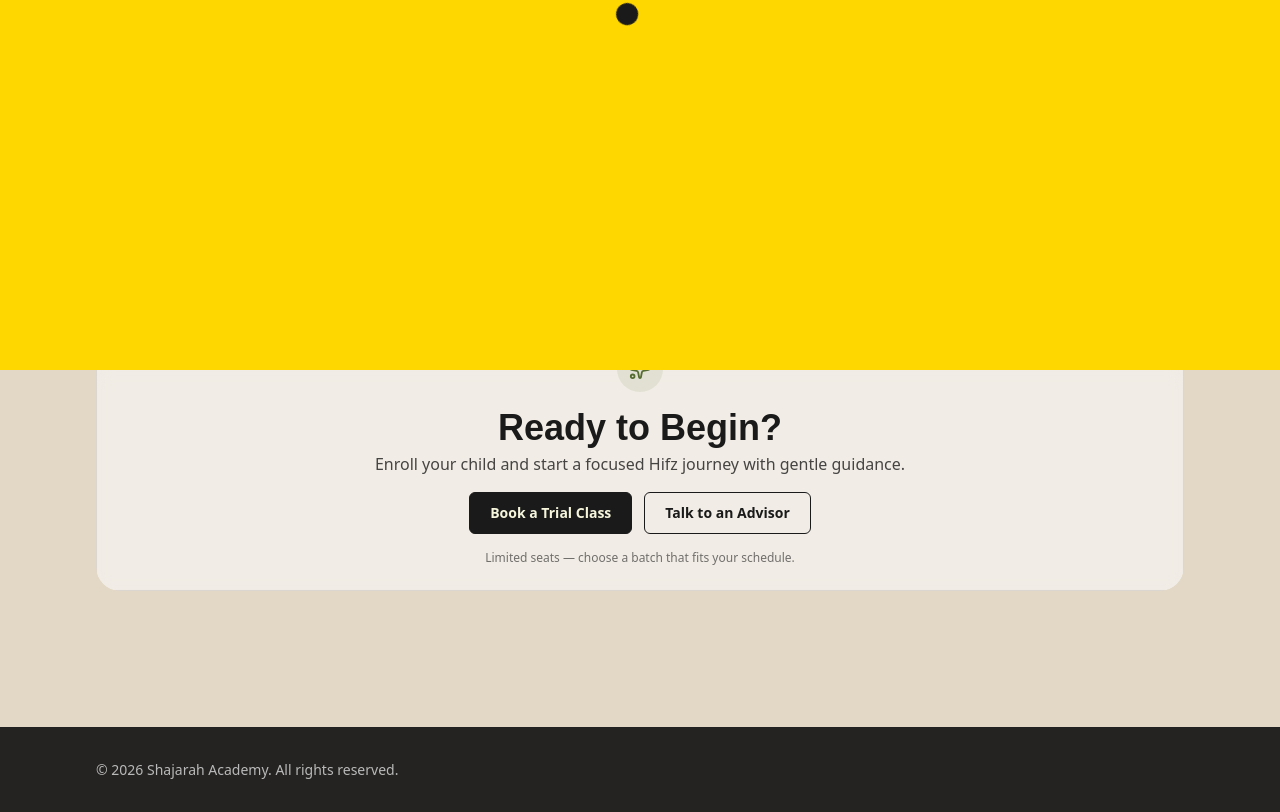
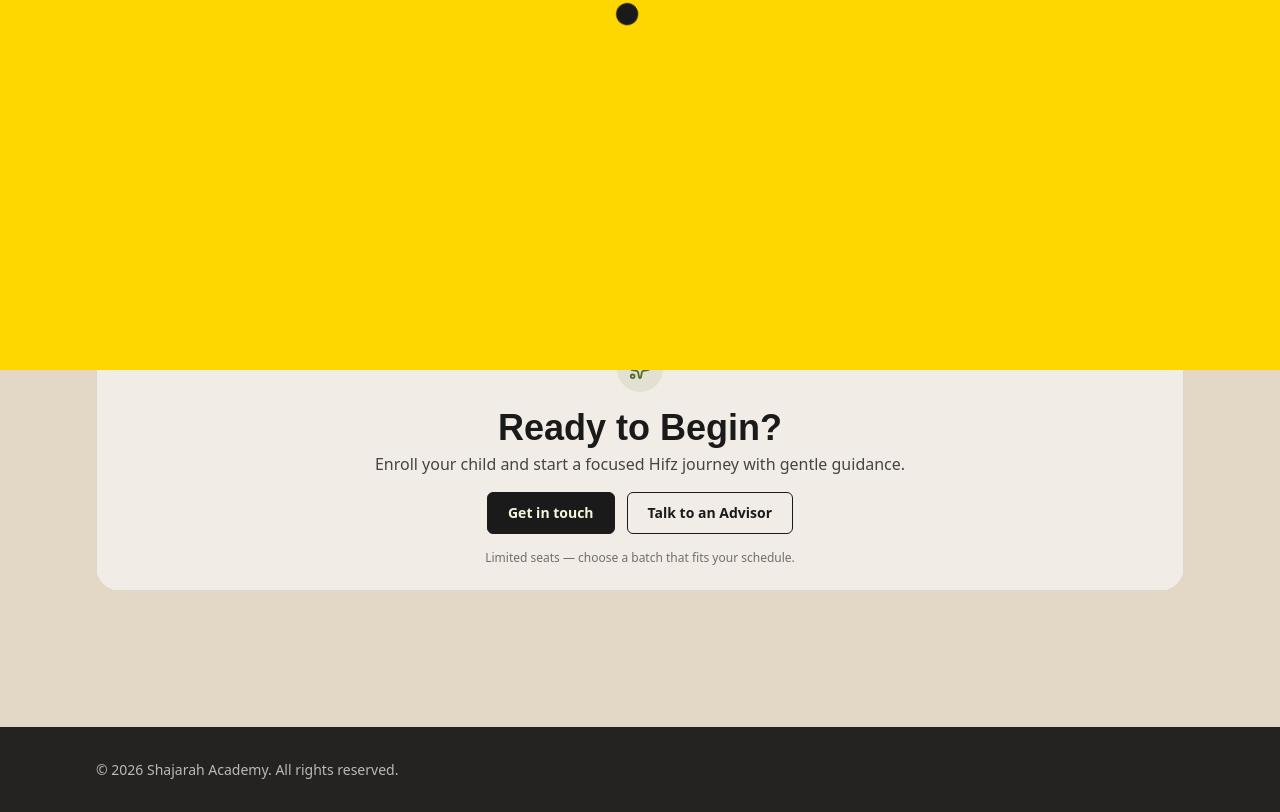
Before and after one commit to khanshakeef28-sys/shajarah, a React (Vite) app: page /kids/hifz in a window 1280 px wide. Shown: the part 1230-2042 px from the top of the page. Built offline with nearby package versions, Linux system fonts and the light colour scheme.

Commit message:
Link CTAs to contact and Calendly

```diff
--- a/src/pages/KidsHifz.jsx
+++ b/src/pages/KidsHifz.jsx
@@ -10,6 +10,7 @@ import {
   Monitor
 } from 'lucide-react';
 import { MagicBento, MagicBentoItem } from '../components/MagicBento';
+import { Link } from 'react-router-dom';
 
 const KidsHifz = () => {
   return (
@@ -202,8 +203,17 @@ const KidsHifz = () => {
               </p>
             </div>
             <div className="flex flex-wrap items-center justify-center gap-3">
-              <button className="btn btn-primary">Book a Trial Class</button>
-              <button className="btn btn-outline">Talk to an Advisor</button>
+              <Link className="btn btn-primary" to="/contact">
+                Get in touch
+              </Link>
+              <a
+                className="btn btn-outline"
+                href="https://calendly.com/shajarahacademy-info/30min"
+                target="_blank"
+                rel="noopener noreferrer"
+              >
+                Talk to an Advisor
+              </a>
             </div>
             <p className="text-xs text-black/60">
               Limited seats — choose a batch that fits your schedule.
--- a/src/pages/KidsQaidaToQuran.jsx
+++ b/src/pages/KidsQaidaToQuran.jsx
@@ -10,6 +10,7 @@ import {
   Sparkles
 } from 'lucide-react';
 import { MagicBento, MagicBentoItem } from '../components/MagicBento';
+import { Link } from 'react-router-dom';
 
 const KidsQaidaToQuran = () => {
   return (
@@ -202,8 +203,17 @@ const KidsQaidaToQuran = () => {
               </p>
             </div>
             <div className="flex flex-wrap items-center justify-center gap-3">
-              <button className="btn btn-primary">Book a Trial Class</button>
-              <button className="btn btn-outline">Talk to an Advisor</button>
+              <Link className="btn btn-primary" to="/contact">
+                Get in touch
+              </Link>
+              <a
+                className="btn btn-outline"
+                href="https://calendly.com/shajarahacademy-info/30min"
+                target="_blank"
+                rel="noopener noreferrer"
+              >
+                Talk to an Advisor
+              </a>
             </div>
             <p className="text-xs text-black/60">
               No commitment required. Choose a time that works for you.
--- a/src/pages/WomenAlHudaOutreach.jsx
+++ b/src/pages/WomenAlHudaOutreach.jsx
@@ -91,7 +91,14 @@ const WomenAlHudaOutreach = () => {
             </div>
             <div className="flex flex-wrap items-center justify-center gap-3">
               <button className="btn btn-primary">Register Now</button>
-              <button className="btn btn-outline">Talk to an Advisor</button>
+              <a
+                className="btn btn-outline"
+                href="https://calendly.com/shajarahacademy-info/30min"
+                target="_blank"
+                rel="noopener noreferrer"
+              >
+                Talk to an Advisor
+              </a>
             </div>
           </div>
         </MagicBentoItem>
--- a/src/pages/WomenKhatmah.jsx
+++ b/src/pages/WomenKhatmah.jsx
@@ -9,6 +9,7 @@ import {
   Clock
 } from 'lucide-react';
 import { MagicBento, MagicBentoItem } from '../components/MagicBento';
+import { Link } from 'react-router-dom';
 
 const WomenKhatmah = () => {
   return (
@@ -189,8 +190,17 @@ const WomenKhatmah = () => {
               </p>
             </div>
             <div className="flex flex-wrap items-center justify-center gap-3">
-              <button className="btn btn-primary">Book a Trial Class</button>
-              <button className="btn btn-outline">Talk to an Advisor</button>
+              <Link className="btn btn-primary" to="/contact">
+                Get in touch
+              </Link>
+              <a
+                className="btn btn-outline"
+                href="https://calendly.com/shajarahacademy-info/30min"
+                target="_blank"
+                rel="noopener noreferrer"
+              >
+                Talk to an Advisor
+              </a>
             </div>
           </div>
         </MagicBentoItem>
--- a/src/pages/WomenQaidaToRecitation.jsx
+++ b/src/pages/WomenQaidaToRecitation.jsx
@@ -12,6 +12,7 @@ import {
   Clock
 } from 'lucide-react';
 import { MagicBento, MagicBentoItem } from '../components/MagicBento';
+import { Link } from 'react-router-dom';
 
 const WomenQaidaToRecitation = () => {
   return (
@@ -198,8 +199,17 @@ const WomenQaidaToRecitation = () => {
               </p>
             </div>
             <div className="flex flex-wrap items-center justify-center gap-3">
-              <button className="btn btn-primary">Book a Trial Class</button>
-              <button className="btn btn-outline">Talk to an Advisor</button>
+              <Link className="btn btn-primary" to="/contact">
+                Get in touch
+              </Link>
+              <a
+                className="btn btn-outline"
+                href="https://calendly.com/shajarahacademy-info/30min"
+                target="_blank"
+                rel="noopener noreferrer"
+              >
+                Talk to an Advisor
+              </a>
             </div>
             <p className="text-xs text-black/60">Choose a batch that fits your schedule.</p>
           </div>
```
